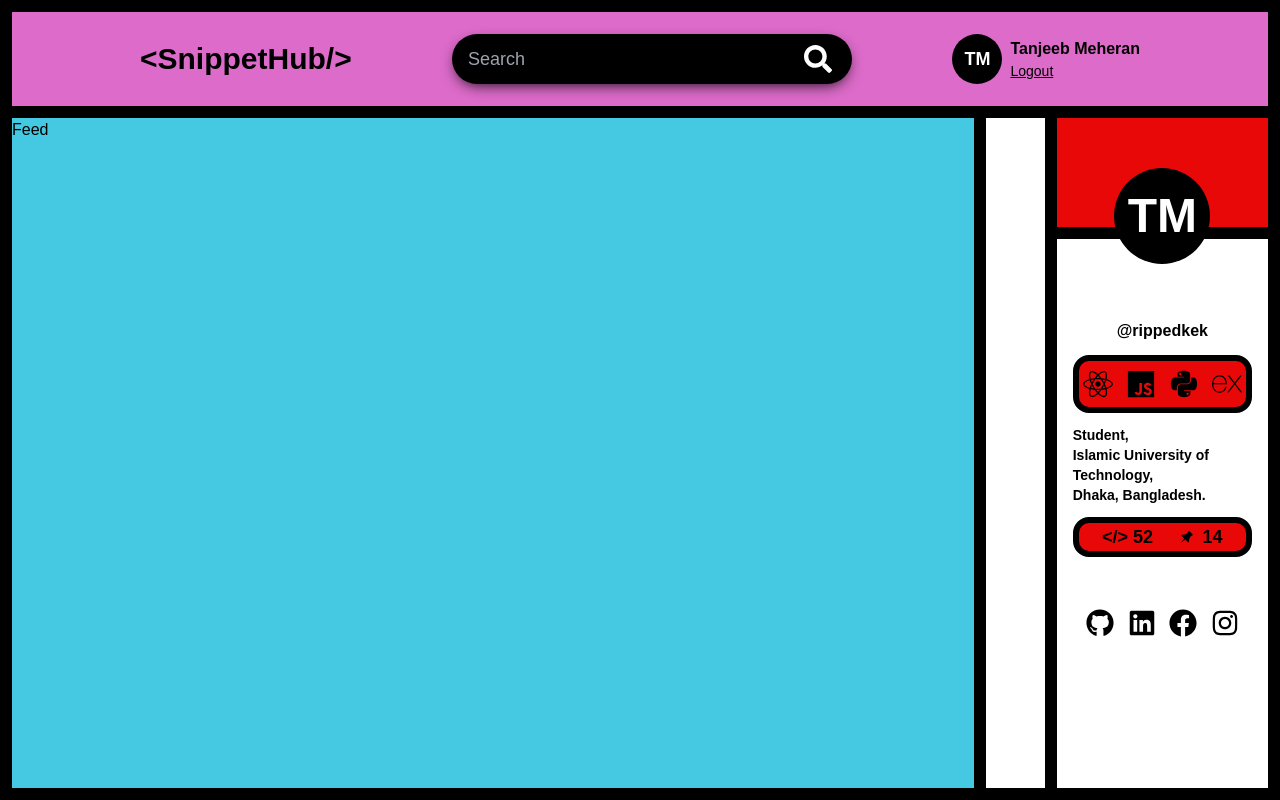
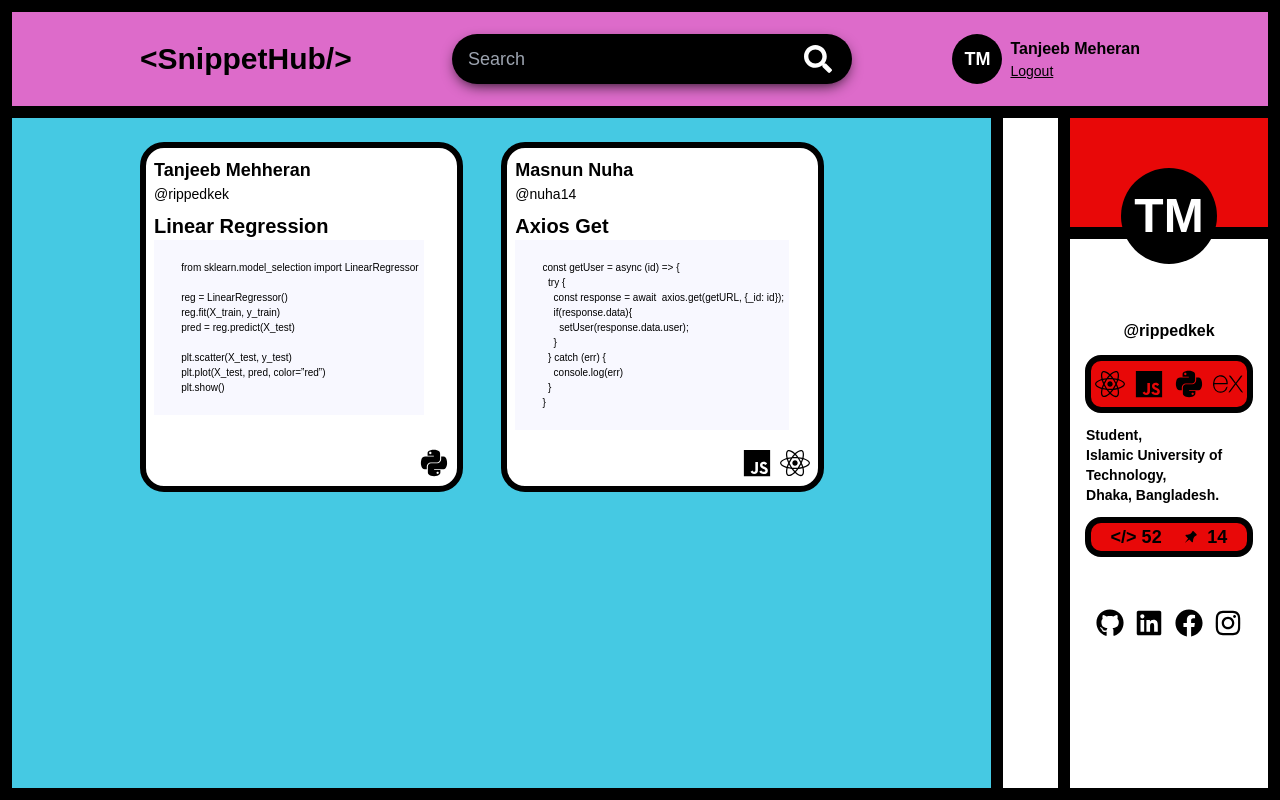
Before and after one commit to RippedKek/SnippetHub, a Next.js app in the folder client/: page / in a window 1280 px wide. Built offline with nearby package versions, Linux system fonts and the light colour scheme.

Commit message:
create post component

```diff
--- a/client/app/globals.css
+++ b/client/app/globals.css
@@ -12,6 +12,10 @@
   box-sizing: border-box;
 }
 
+*::-webkit-scrollbar {
+  display: none;
+}
+
 .custom-shadow {
   box-shadow: 0 5px 15px -5px black;
 }
--- a/client/components/Feed.jsx
+++ b/client/components/Feed.jsx
@@ -1,3 +1,5 @@
+import Post from './Post'
+
 const Feed = () => {
   const snippets = [
     {
@@ -18,27 +20,30 @@ const Feed = () => {
       `,
     },
     {
-      name: 'Tanjeeb Mehheran',
-      username: 'rippedkek',
-      title: 'Linear Regression',
-      language: ['python'],
+      name: 'Masnun Nuha',
+      username: 'nuha14',
+      title: 'Axios Get',
+      language: ['javascript', 'react'],
       snippet: `
-        from sklearn.model_selection import LinearRegressor
-
-        reg = LinearRegressor()
-        reg.fit(X_train, y_train)
-        pred = reg.predict(X_test)
-
-        plt.scatter(X_test, y_test)
-        plt.plot(X_test, pred, color=”red”)
-        plt.show()
+        const getUser = async (id) => {
+          try {
+            const response = await  axios.get(getURL, {_id: id});
+            if(response.data){
+              setUser(response.data.user);
+            }
+          } catch (err) {
+            console.log(err)
+          }
+        }
       `,
     },
   ]
 
   return (
-    <div className='w-[70%] md:w-full bg-body border-[12px] border-t-0 border-black min-h-[calc(100vh-118px)] overflow-x-auto'>
-      <div>Feed</div>
+    <div className='w-[70%] px-4 md:px-8 lg:px-16 xl:px-32 2xl:px-64 grid grid-cols-1 lg:grid-cols-2 md:w-full bg-body border-[12px] border-t-0 border-black min-h-[calc(100vh-118px)] overflow-x-auto'>
+      {snippets.map((item, index) => {
+        return <Post key={index} post={item} />
+      })}
     </div>
   )
 }
--- /dev/null
+++ b/client/components/Post.jsx
@@ -0,0 +1,44 @@
+import { Prism as SyntaxHighlighter } from 'react-syntax-highlighter'
+import { dracula } from 'react-syntax-highlighter/dist/cjs/styles/prism'
+
+import { FaPython } from 'react-icons/fa'
+import { IoLogoJavascript } from 'react-icons/io5'
+import { FaReact } from 'react-icons/fa'
+import { docco } from 'react-syntax-highlighter/dist/esm/styles/hljs'
+
+function getIcon(language) {
+  switch (language) {
+    case 'python':
+      return <FaPython size={30} />
+    case 'javascript':
+      return <IoLogoJavascript size={30} />
+    case 'react':
+      return <FaReact size={30} />
+    default:
+      return null
+  }
+}
+
+const Post = ({ post }) => {
+  return (
+    <div className='w-[323px] h-[350px] mt-6 p-2 rounded-3xl border-[6px] border-black bg-white flex flex-col items-start'>
+      <h1 className='font-bold text-lg'>{post.name}</h1>
+      <h3 className='font-light text-sm mb-2'>@{post.username}</h3>
+      <h1 className='font-bold text-xl'>{post.title}</h1>
+
+      <SyntaxHighlighter
+        language={post.language[0]}
+        style={docco}
+        className='text-[10px] -ml-18 overflow-auto'
+      >
+        {post.snippet}
+      </SyntaxHighlighter>
+
+      <div className='flex gap-2 mt-auto self-end'>
+        {post.language.map((lang) => getIcon(lang))}
+      </div>
+    </div>
+  )
+}
+
+export default Post
--- a/client/package.json
+++ b/client/package.json
@@ -9,10 +9,13 @@
     "lint": "next lint"
   },
   "dependencies": {
+    "js-beautify": "^1.14.3",
     "next": "15.1.6",
+    "prismjs": "^1.29.0",
     "react": "^19.0.0",
     "react-dom": "^19.0.0",
-    "react-icons": "^5.4.0"
+    "react-icons": "^5.4.0",
+    "react-syntax-highlighter": "^15.6.1"
   },
   "devDependencies": {
     "@eslint/eslintrc": "^3",
--- a/client/tailwind.config.mjs
+++ b/client/tailwind.config.mjs
@@ -14,6 +14,9 @@ export default {
         body: '#45C9E3',
         profile: '#E80808',
       },
+      fontFamily: {
+        code: 'Fira Code',
+      },
     },
   },
   plugins: [],
```
Also changed, not shown: 1 other file (tests, documents, lock files or other folders).
